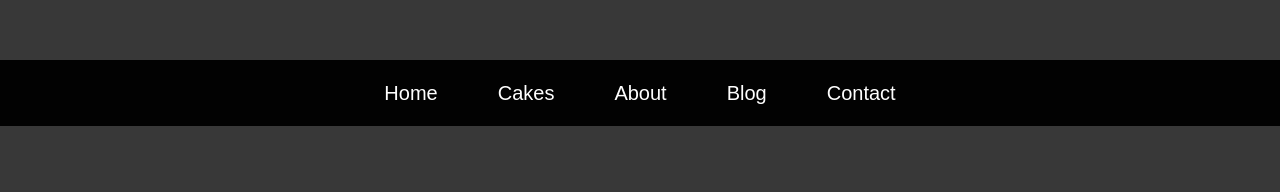
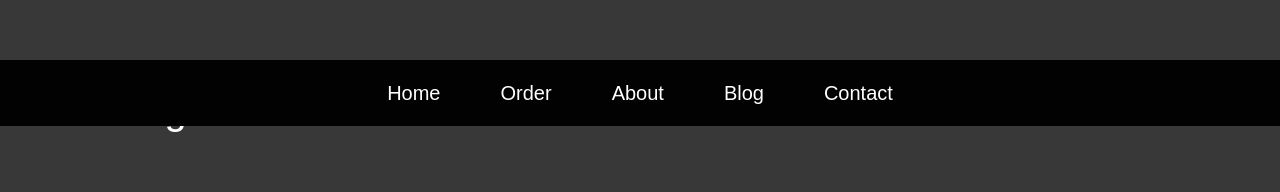
Before and after one commit to MyPhan105/Mimi-Cakes, a Vue app in the folder frontend/: page /About in a window 1280 px wide. Shown: the part 167-359 px from the top of the page. Built offline with nearby package versions, Linux system fonts and the light colour scheme.

Commit message:
routed about and order page

```diff
--- a/frontend/src/components/Navbar.vue
+++ b/frontend/src/components/Navbar.vue
@@ -7,9 +7,11 @@
 
         <div class="collapse navbar-collapse" id="navbar-primary-collapse">
           <ul class="navbar-nav">
-            <li class="nav-item active"><a class="nav-link" href="#">Home</a></li>
-            <li class="nav-item"><a class="nav-link" href="#">Cakes</a></li>
-            <li class="nav-item"><a class="nav-link" href="#">About</a></li>
+            <li class="nav-item">
+            <router-link to="/" class="nav-link">Home</router-link>  <!-- "Home" button with router-link -->
+            </li>
+            <li class="nav-item"><router-link to="/order" class="nav-link">Order</router-link></li> <!-- "Order" button with router-link -->
+            <li class="nav-item"><router-link to="/about" class="nav-link">About</router-link></li>
             <li class="nav-item"><a class="nav-link" href="#">Blog</a></li>
             <li class="nav-item"><a class="nav-link" href="#">Contact</a></li>
           </ul>
--- a/frontend/src/router/router.js
+++ b/frontend/src/router/router.js
@@ -1,5 +1,7 @@
 import { createRouter, createWebHistory } from 'vue-router'
-import Home from '../views/Home.vue'  // Adjust the path if necessary
+import Home from '../views/Home.vue'
+import About from '../views/About.vue'
+import Order from '../views/Order.vue'; // Adjust the path if necessary
 
 const routes = [
   {
@@ -7,7 +9,18 @@ const routes = [
     name: 'Home',
     component: Home
   },
-  // You can add more routes for other components here
+
+  {
+    path: '/order', // This is the path for the order page
+    name: 'Order',
+    component: Order, // This links to your Order.vue page
+  },
+
+  {
+    path: '/About',
+    name: 'About',
+    component: About,
+  },
 ]
 
 const router = createRouter({
--- a/frontend/src/views/About.vue
+++ b/frontend/src/views/About.vue
@@ -0,0 +1,12 @@
+<template>
+    <div>
+      <h1>About Page</h1>
+      <!-- Add your order page content here -->
+    </div>
+  </template>
+
+  <script>
+  export default {
+    name: 'About'
+  }
+  </script>
--- a/frontend/src/views/Order.vue
+++ b/frontend/src/views/Order.vue
@@ -0,0 +1,12 @@
+<template>
+    <div>
+      <h1>Order Page</h1>
+      <!-- Add your order page content here -->
+    </div>
+  </template>
+
+  <script>
+  export default {
+    name: 'Order'
+  }
+  </script>
```
Also changed, not shown: frontend/src/views/Menu.vue (deleted).
